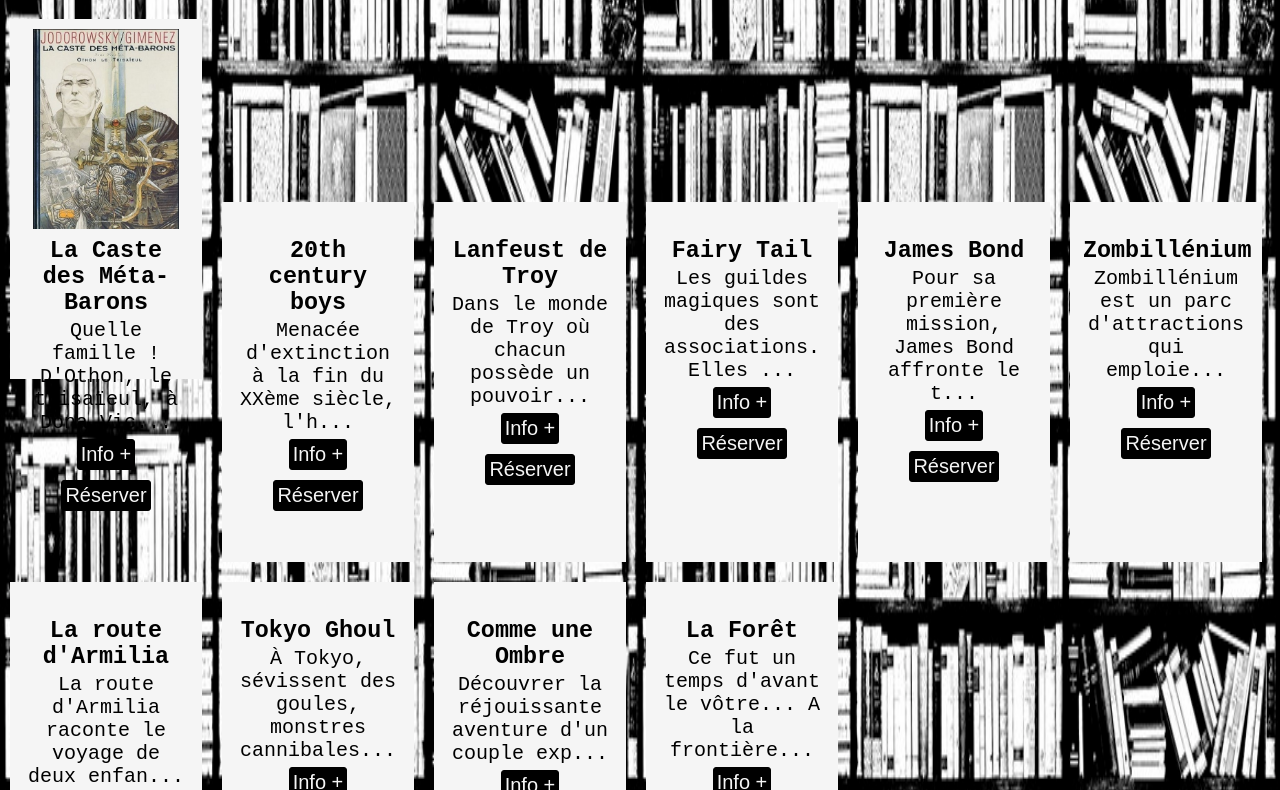
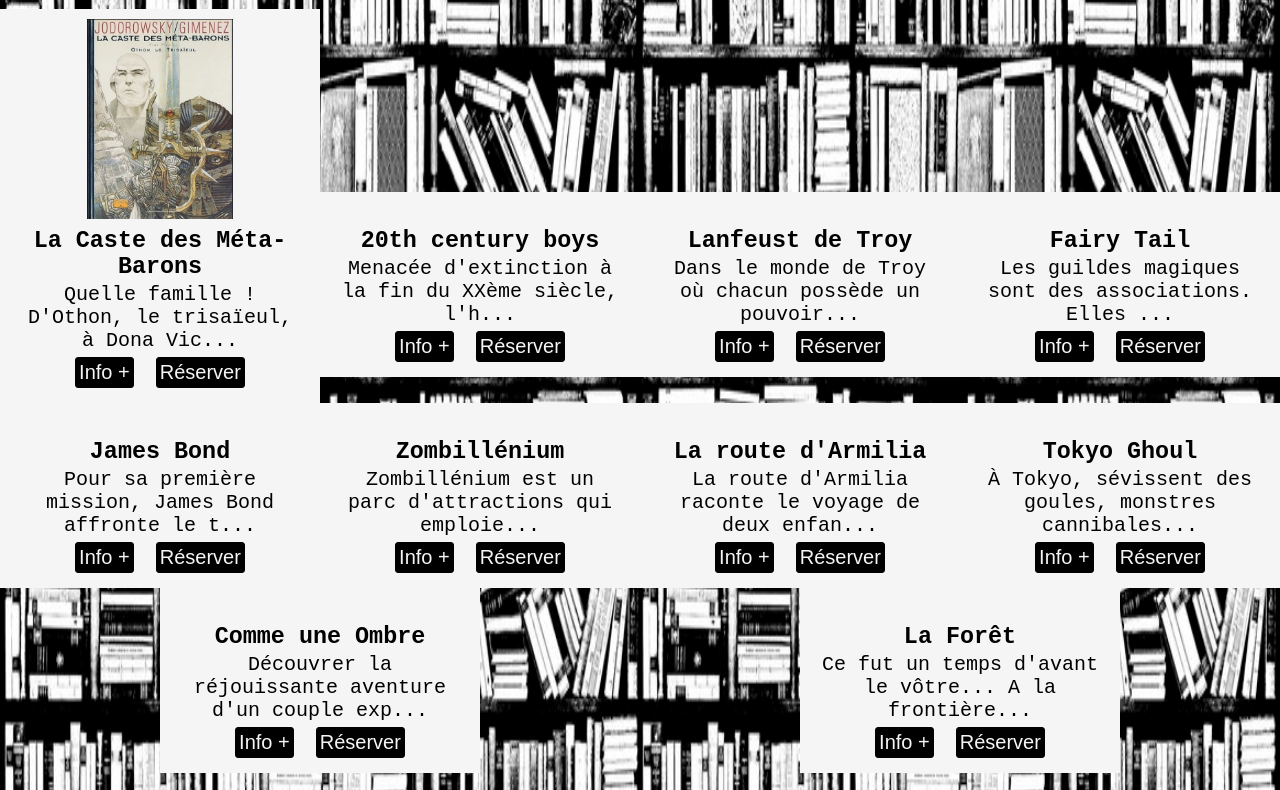
Before and after one commit to sophiegrafe/biblio_exablanc_js, a website built with Parcel: page index.html in a window 1280 px wide. Shown: the part 120-910 px from the top of the page. Built offline with nearby package versions, Linux system fonts and the light colour scheme; files whose address does not match are found by name.

Commit message:
flex-wrap correction

```diff
--- a/styles.scss
+++ b/styles.scss
@@ -37,17 +37,16 @@
 section {
   display: flex;
   flex-wrap: wrap;
-  justify-content: left;
   align-items: baseline;
-  align-content: space-around;
+  justify-content: space-around;
 }
 
 .card {
   background-color: whitesmoke;
-  width: 15vw;
-  height: 45vh;
+  width: 25vw;
+  min-width: 300px;
+  height: auto;
   padding: 10px;
-  margin: 10px;
 }
 
 .card_img {
```
